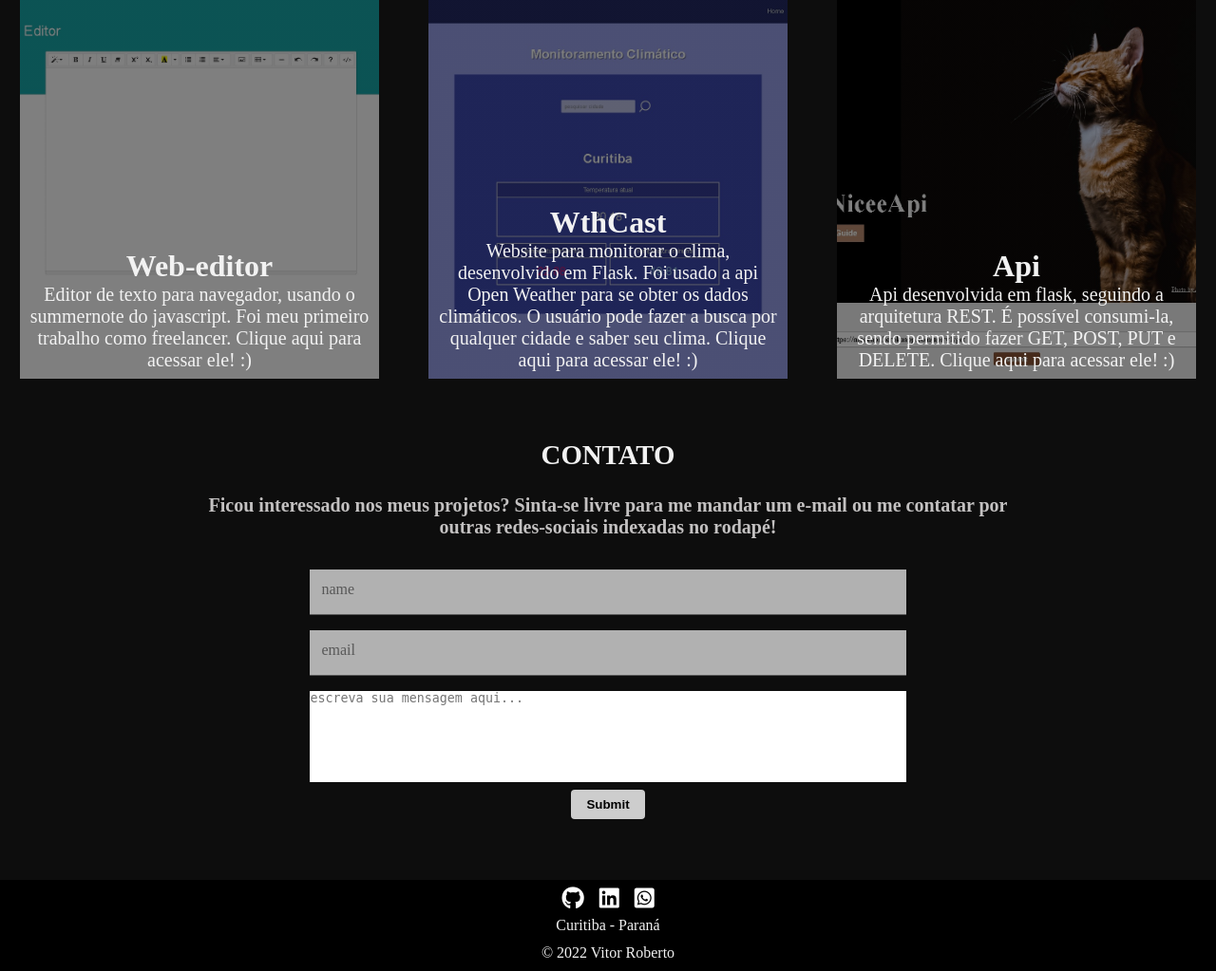
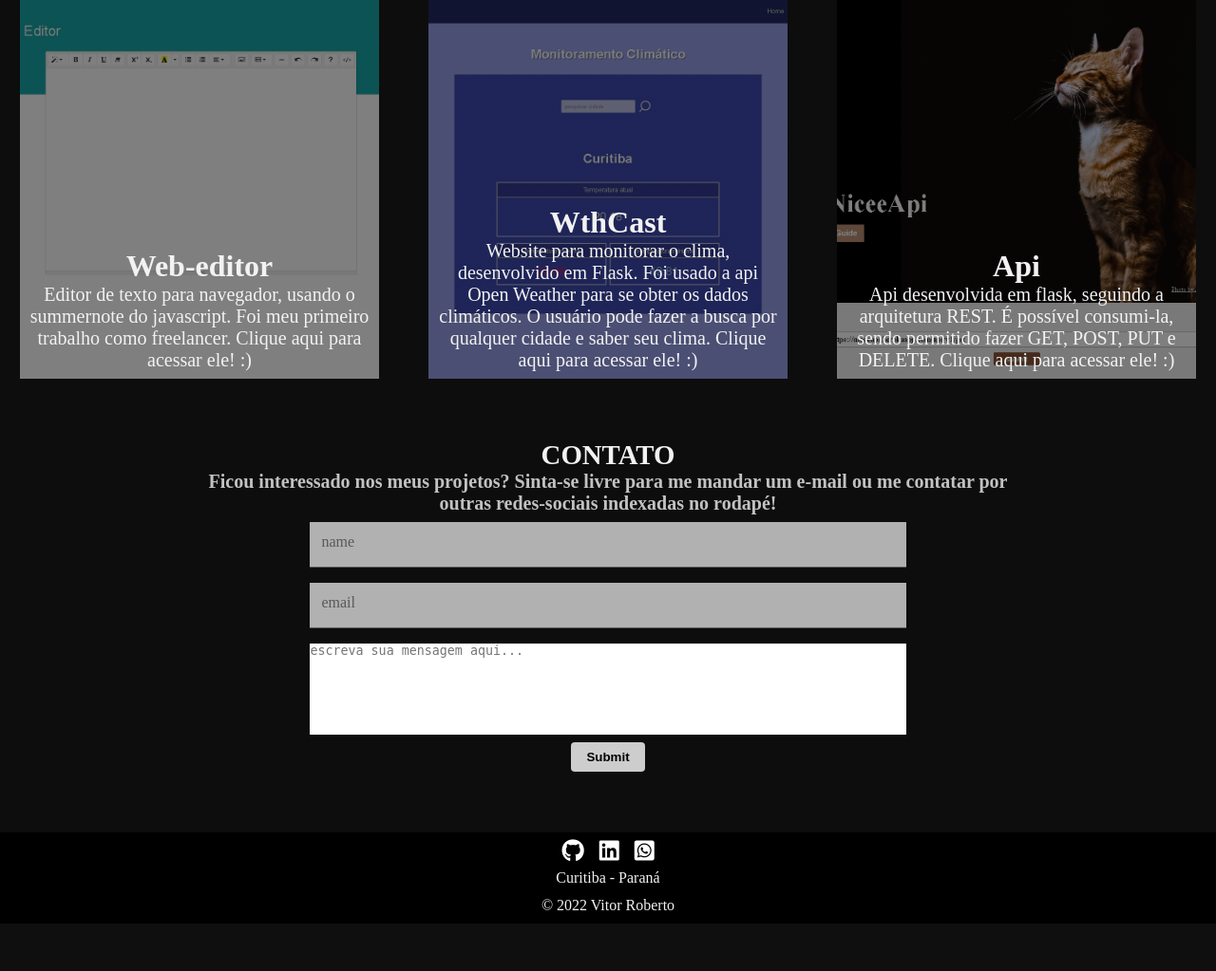
Before and after one commit to vittxr/portfolio_, a Flask app: page / in a window 1280 px wide. Shown: the part 2451-3474 px from the top of the page at 95% size. After the commit the page ends 3424 px from the top, so only its background shows below. Run offline with Flask 2, Linux system fonts and the light colour scheme; some libraries are stand-ins or nearby versions.

Commit message:
fix front-end

```diff
--- a/static/css/contact-me__section.css
+++ b/static/css/contact-me__section.css
@@ -1,6 +1,5 @@
 .contact-me__section {
     width: 100%;
-    height: 25rem;
     display: flex;
     flex-direction: column;
     justify-content: space-between;
```
